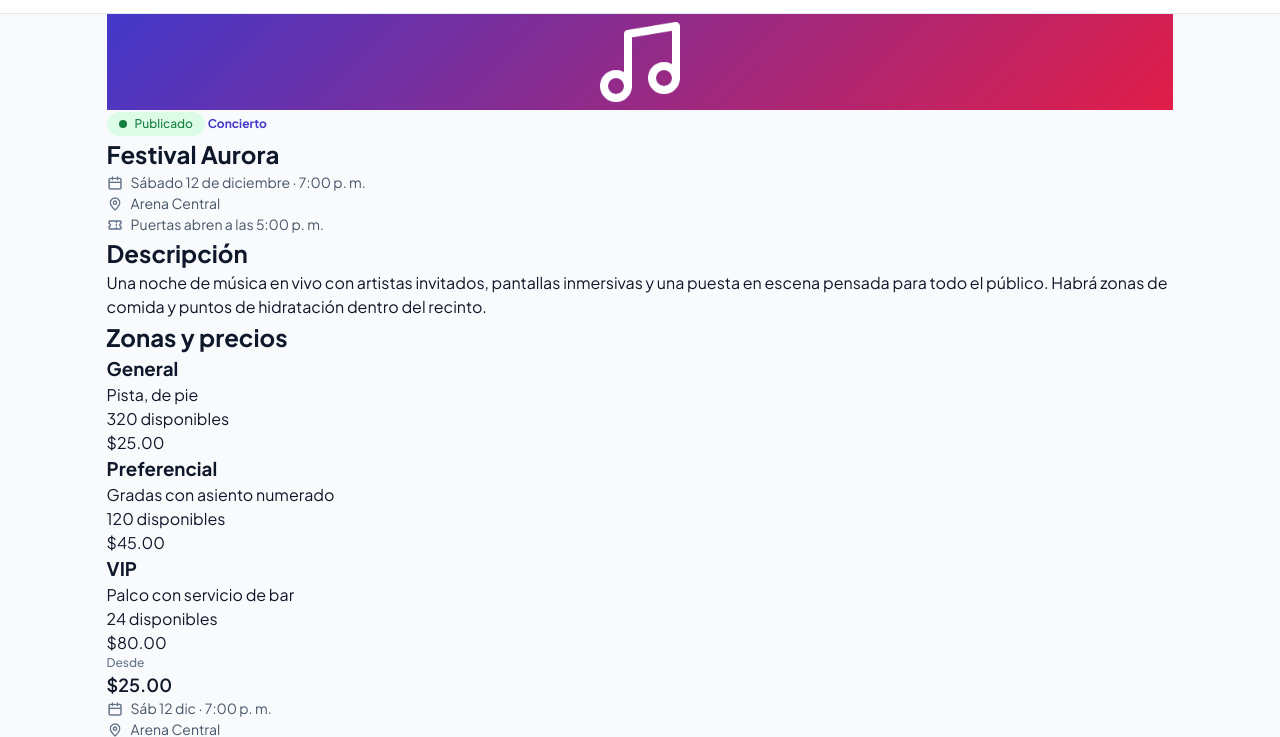
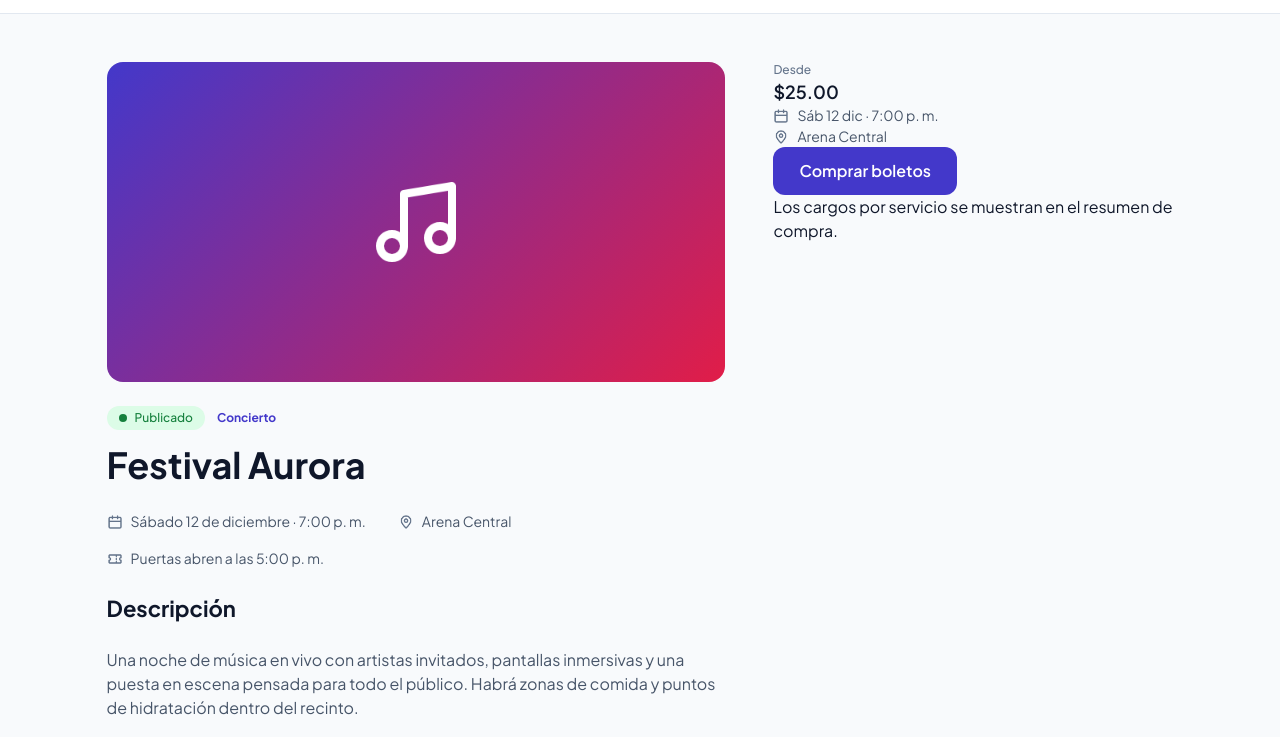
Before and after one commit to RicardoPocasangre/STAGE, a plain HTML site: page pages/detalle-evento.html in a window 1280 px wide. Shown: the part 59-796 px from the top of the page. Drawn offline with Linux system fonts and the light colour scheme.

Commit message:
feat(css): maqueta el detalle con grid de dos columnas y portada

```diff
--- a/css/style.css
+++ b/css/style.css
@@ -641,6 +641,70 @@ button {
   height: 1rem;
 }
 
+/* detalle del evento */
+.detail {
+  display: grid;
+  grid-template-columns: minmax(0, 1fr);
+  gap: var(--flow-gap);
+  padding-block: var(--flow-gap) var(--space-8);
+}
+
+.event-info {
+  display: flex;
+  flex-direction: column;
+  gap: var(--flow-gap);
+}
+
+.event-cover {
+  height: 12.5rem;
+  border-radius: var(--radius-lg);
+}
+
+.event-cover img {
+  width: 4rem;
+  height: 4rem;
+}
+
+.event-heading {
+  display: flex;
+  flex-direction: column;
+  gap: var(--space-2);
+}
+
+.event-heading__tags {
+  display: flex;
+  align-items: center;
+  gap: var(--space-3);
+}
+
+.event-title {
+  font-size: 2.25rem;
+  font-weight: 700;
+  line-height: 1.25;
+}
+
+.event-data {
+  display: flex;
+  flex-wrap: wrap;
+  gap: var(--space-4) var(--space-8);
+}
+
+.event-section {
+  display: flex;
+  flex-direction: column;
+  gap: var(--flow-gap);
+}
+
+.event-section__title {
+  font-size: 1.125rem;
+  font-weight: 600;
+  line-height: 1.45;
+}
+
+.event-section__text {
+  color: var(--text-secondary);
+}
+
 /* desktop */
 @media (min-width: 1024px) {
   :root {
@@ -752,6 +816,40 @@ button {
     padding-bottom: var(--space-12);
   }
 
+  /* detalle a dos columnas */
+  .detail {
+    grid-template-columns: minmax(0, 1fr) 25rem;
+    gap: var(--space-12);
+    padding-block: var(--space-12);
+  }
+
+  .event-info {
+    gap: var(--space-6);
+  }
+
+  .event-section {
+    gap: var(--space-6);
+  }
+
+  .event-cover {
+    height: 20rem;
+  }
+
+  .event-cover img {
+    width: 6rem;
+    height: 6rem;
+  }
+
+  .event-heading {
+    gap: var(--space-3);
+  }
+
+  .event-section__title {
+    font-size: 1.375rem;
+    font-weight: 700;
+    line-height: 1.4;
+  }
+
   /* footer en fila */
   .site-footer__inner {
     flex-direction: row;
```
